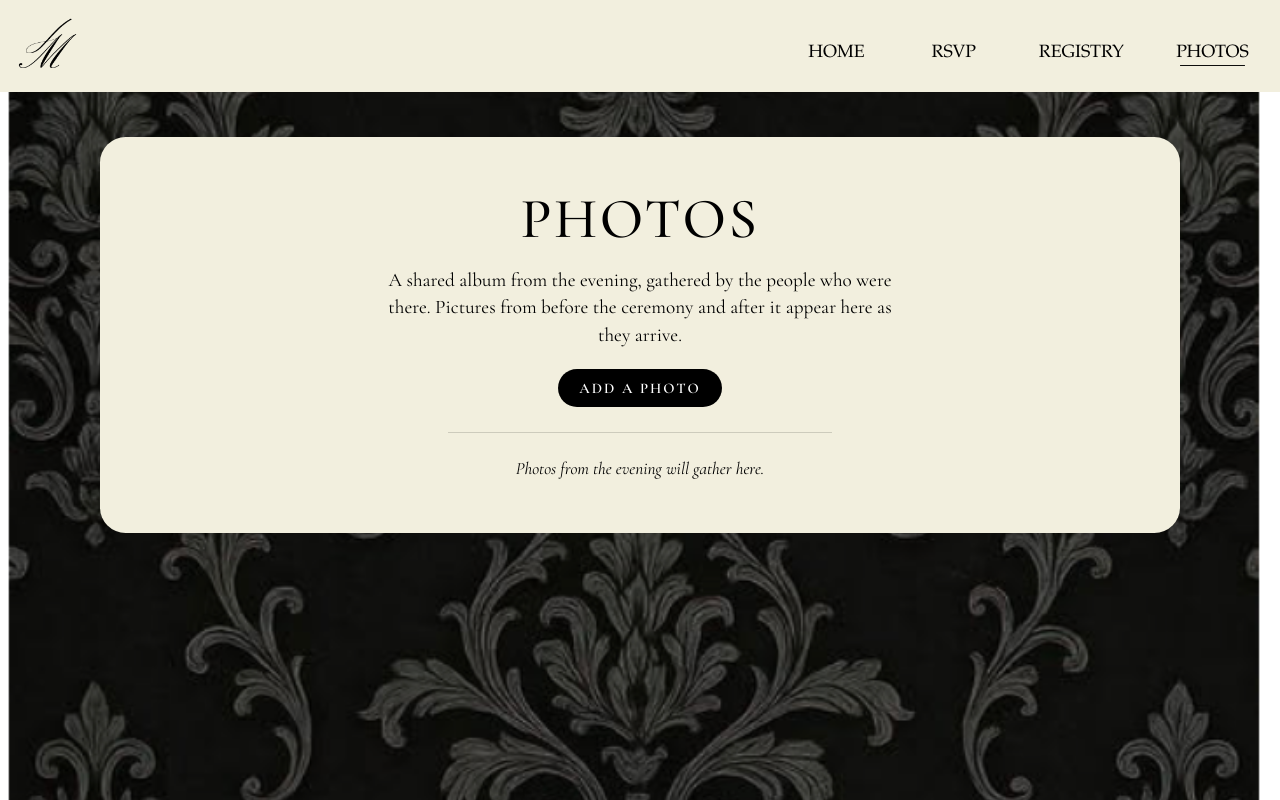
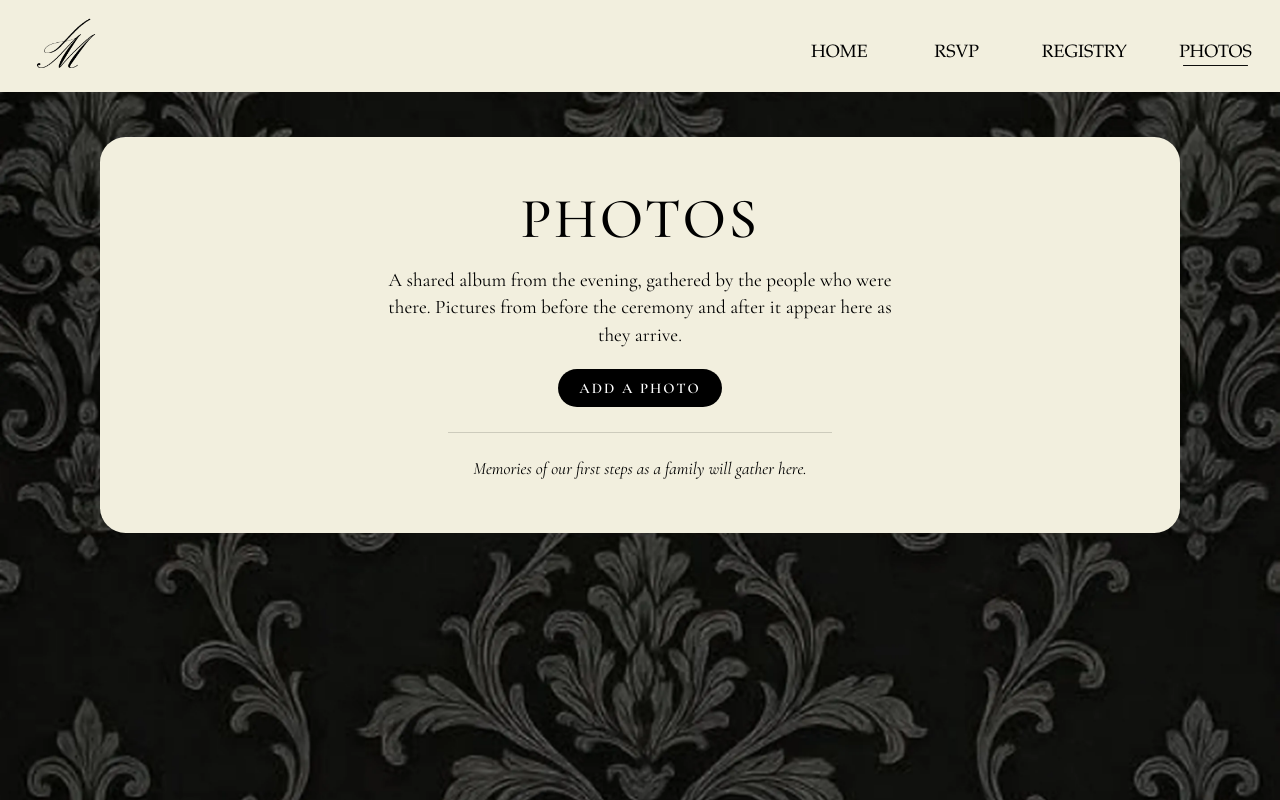
Before and after one commit to madhulikaitha/jackandmadhuweddingwebsite, a plain HTML site: page photos.html in a window 1280 px wide. Drawn offline with nearby package versions, Linux system fonts and the light colour scheme; a web font is replaced by a local one.

Commit message:
Keep the header at the screen edges and sharpen the damask background.
Co-authored-by: Cursor <cursoragent@cursor.com>

```diff
--- a/photos.html
+++ b/photos.html
@@ -58,7 +58,7 @@
           </label>
         </div>
         <p class="photo-status" id="photo-status" role="status"></p>
-        <p class="photo-empty" id="photo-empty">Photos from the evening will gather here.</p>
+        <p class="photo-empty" id="photo-empty">Memories of our first steps as a family will gather here.</p>
         <div class="photo-grid" id="photo-grid" hidden></div>
 
         <dialog class="photo-view" id="photo-view" aria-label="Photo">
--- a/styles.css
+++ b/styles.css
@@ -28,10 +28,10 @@ img {
 .site-header {
   position: relative;
   z-index: 5;
-  width: min(1440px, 100%);
+  width: 100%;
   min-height: clamp(4rem, 5.76vw, 5.2rem);
-  margin: 0 auto;
-  padding: clamp(0.6rem, 1.1vw, 1rem) clamp(1rem, 2.43vw, 2.2rem) 0.4rem clamp(0.6rem, 0.7vw, 0.65rem);
+  margin: 0;
+  padding: clamp(0.6rem, 1.1vw, 1rem) clamp(1.25rem, 2.2vw, 2.5rem) 0.4rem;
   display: flex;
   align-items: center;
   justify-content: space-between;
@@ -434,7 +434,7 @@ img {
 .page-registry {
   min-height: 100vh;
   background-color: #050505;
-  background-image: url("assets/pattern.png");
+  background-image: url("assets/pattern.webp");
   background-repeat: no-repeat;
   background-position: center top;
   background-size: cover;
```
Also changed, not shown: index.html (+1 -1 lines), assets/pattern.png (deleted), assets/pattern.webp (added).
